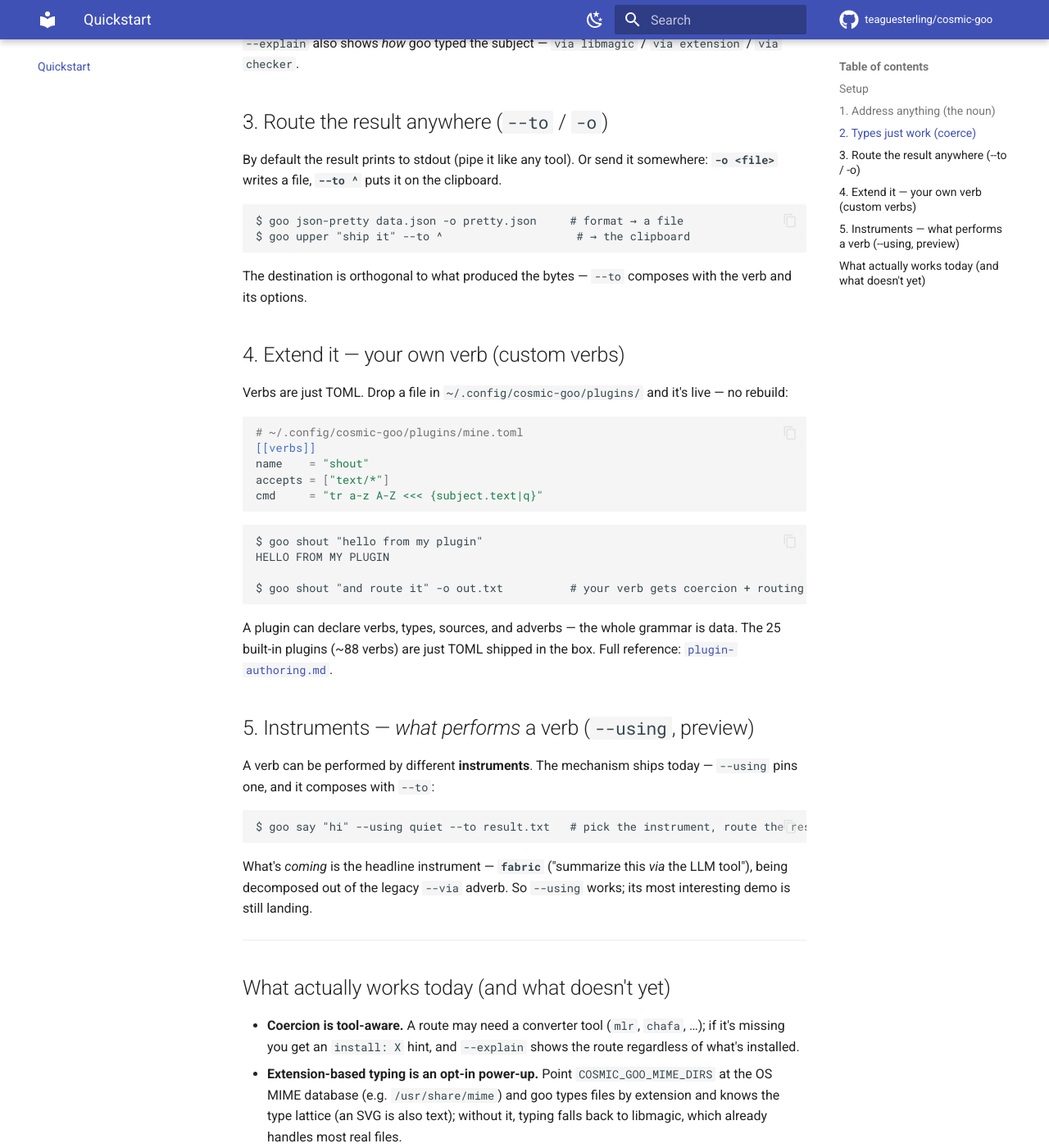
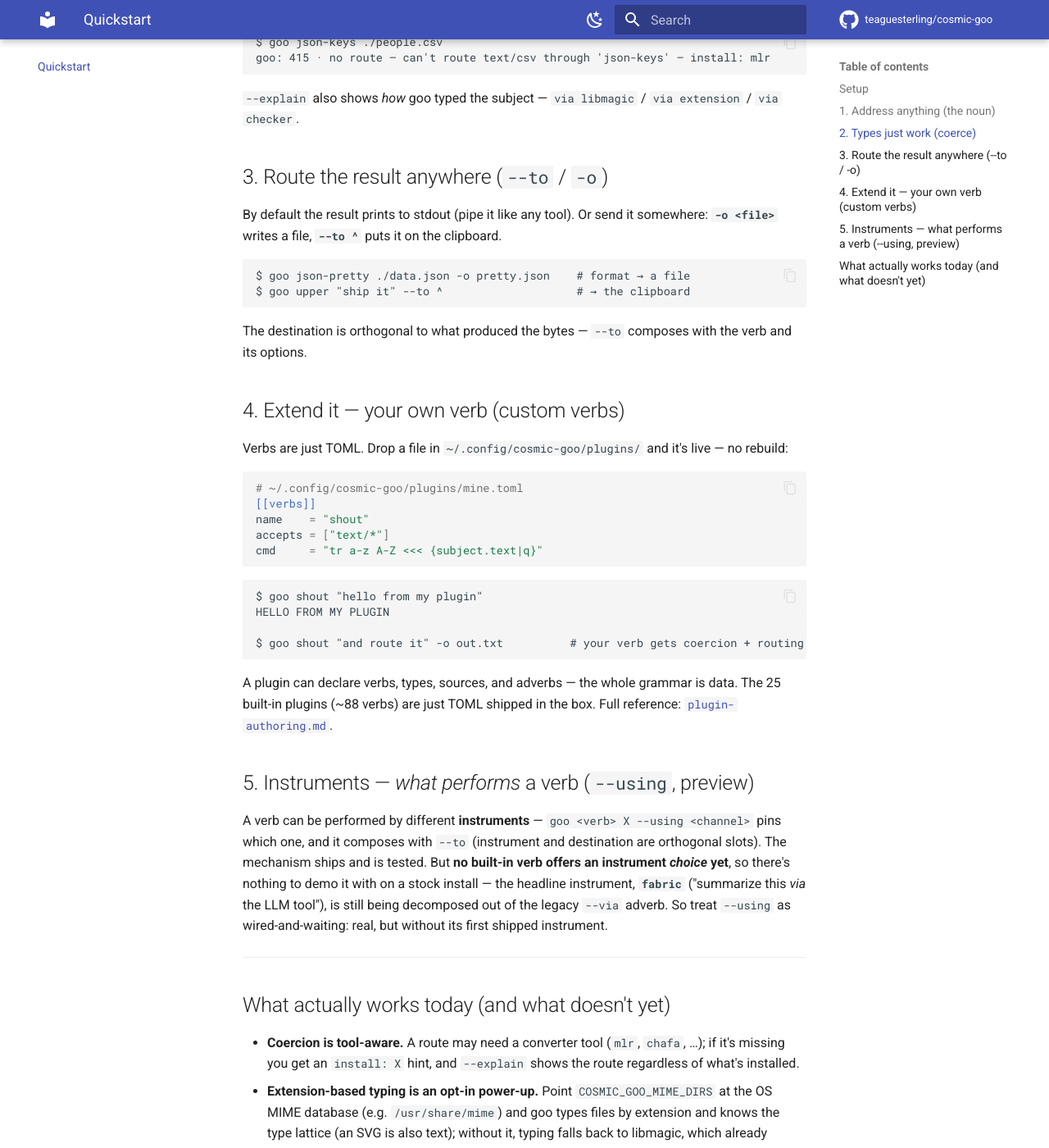
Before and after one commit to teaguesterling/cosmic-goo, an MkDocs documentation site: the page built from doc/quickstart.md, in a window 1280 px wide and 1400 px high, scrolled down 2060 px. Shown: the whole window at 82% size. Built offline with MkDocs 1.6.1 and Material for MkDocs 9.7.7, drawn with Linux system fonts in a browser that asks for light colours; comment, search, counter and statistics services are not loaded; some of the changed text lies outside the part shown.

Commit message:
docs(quickstart): fix two examples that didn't actually work
Verifying against the real bin (the user's "what ACTUALLY works" bar) caught two:

- **Bare relative file paths don't resolve** — `goo json-keys people.csv` errors
  ("could not resolve"); a subject file needs `./`, `~/`, or an absolute path
  (bare is read as literal text). Fixed the file examples to `./people.csv` /
  `./data.json` and added a one-line note. (json-pretty ./file -o verified: 149
  lines written.)
- **`say` isn't a shipped verb** — the --using example used a test fixture verb.
  No built-in verb offers an instrument choice yet, so reframed §5 to describe
  --using as wired-and-waiting (no fake runnable command) — honest "shown lightly".

All shown command output re-verified verbatim against the registry.

Co-Authored-By: Claude Opus 4.7 (1M context) <noreply@anthropic.com>

````diff
--- a/doc/quickstart.md
+++ b/doc/quickstart.md
@@ -51,6 +51,9 @@ things you reach for, or the full `goo://` form:
 | `:apps/firefox` | the Firefox app · `goo://apps/firefox` |
 | `:ssh-hosts/prod`, `:tmux`, `:processes` | a source entity (17 sources ship) |
 
+A relative file needs the leading `./` (or `~/`, or an absolute path): `goo
+json-keys ./data.json`. A bare `data.json` is read as *literal text*, not a file.
+
 ```
 $ goo upper ^                       # uppercase whatever's on the clipboard
 $ goo activate firefox              # focus the app  (operate on a running app — jq can't)
@@ -67,7 +70,7 @@ and goo routes it through a converter first. `goo --explain` shows that route (i
 your debug lens — *what would happen, and why*):
 
 ```
-$ goo --explain json-keys people.csv
+$ goo --explain json-keys ./people.csv
 subject: text/csv (via libmagic)
 text/csv →[csv2json: cheap]→ application/json →(json-keys)→ text/plain
 ```
@@ -75,7 +78,7 @@ text/csv →[csv2json: cheap]→ application/json →(json-keys)→ text/plain
 With the converter's tool (`mlr`) installed, it just runs:
 
 ```
-$ goo json-keys people.csv
+$ goo json-keys ./people.csv
 age
 name
 ```
@@ -84,7 +87,7 @@ name
 error:
 
 ```
-$ goo json-keys people.csv
+$ goo json-keys ./people.csv
 goo: 415 · no route — can't route text/csv through 'json-keys' — install: mlr
 ```
 
@@ -97,7 +100,7 @@ By default the result prints to stdout (pipe it like any tool). Or send it
 somewhere: **`-o <file>`** writes a file, **`--to ^`** puts it on the clipboard.
 
 ```
-$ goo json-pretty data.json -o pretty.json     # format → a file
+$ goo json-pretty ./data.json -o pretty.json    # format → a file
 $ goo upper "ship it" --to ^                    # → the clipboard
 ```
 
@@ -130,16 +133,13 @@ reference: [`plugin-authoring.md`](plugin-authoring.md).
 
 ## 5. Instruments — *what performs* a verb (`--using`, preview)
 
-A verb can be performed by different **instruments**. The mechanism ships today —
-`--using` pins one, and it composes with `--to`:
-
-```
-$ goo say "hi" --using quiet --to result.txt   # pick the instrument, route the result
-```
-
-What's *coming* is the headline instrument — **`fabric`** ("summarize this *via* the
-LLM tool"), being decomposed out of the legacy `--via` adverb. So `--using` works;
-its most interesting demo is still landing.
+A verb can be performed by different **instruments** — `goo <verb> X --using
+<channel>` pins which one, and it composes with `--to` (instrument and destination
+are orthogonal slots). The mechanism ships and is tested. But **no built-in verb
+offers an instrument *choice* yet**, so there's nothing to demo it with on a stock
+install — the headline instrument, **`fabric`** ("summarize this *via* the LLM
+tool"), is still being decomposed out of the legacy `--via` adverb. So treat
+`--using` as wired-and-waiting: real, but without its first shipped instrument.
 
 ---
 
````
